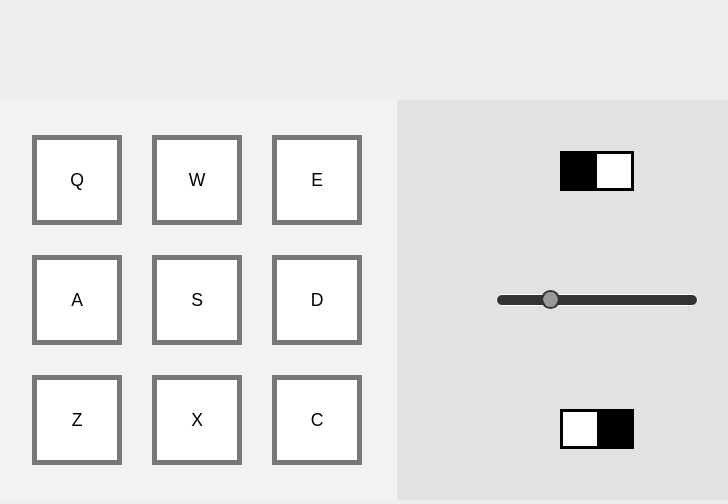
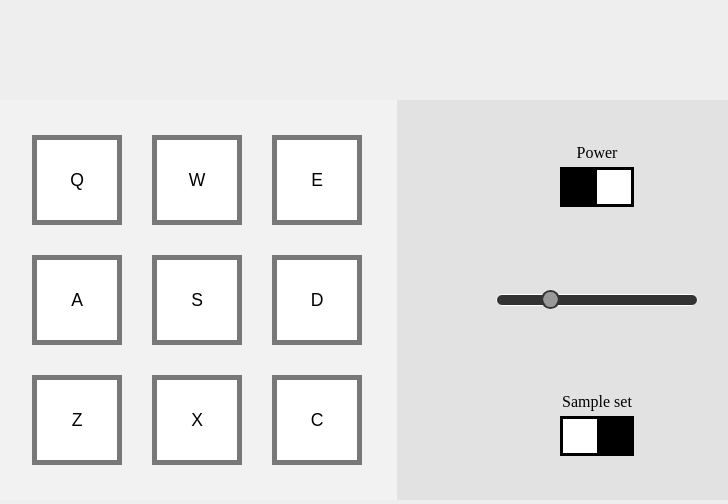
Before and after one commit to Drummer143/drum-machine, a React (Create React App) app: page / in a window 1280 px wide. Shown: the top 504 px of the page, without its empty margins (243-971 px from the left). Built offline with nearby package versions, Linux system fonts and the light colour scheme.

Commit message:
feat: add name for switchers

```diff
--- a/src/components/Setup/Setup.css
+++ b/src/components/Setup/Setup.css
@@ -26,10 +26,19 @@
   outline: solid 2px #333;
 }
 
+.wrapper {
+  width: 74px;
+  text-align: center;
+  background-color: #000;
+}
+.wrapper p {
+  padding-bottom: 5px;
+  background-color: #e2e2e2;
+}
+
 .checkbox {
   width: 74px;
   height: 40px;
-  background-color: #000;
 }
 .checkbox input {
   display: none;
--- a/src/components/Setup/Setup.js
+++ b/src/components/Setup/Setup.js
@@ -8,18 +8,24 @@ function Setup({ volume, setVolume, status, setStatus, currSet, setCurrSet }) {
 
     return (
         <div className='setup'>
+            <div className='wrapper'>
+                <p>Power</p>
                 <label className='checkbox'>
                     <input type='checkbox' checked={status} onChange={e => setStatus(e.target.checked)} />
                     <div style={status ? switchEr : {}} />
                 </label>
+            </div>
 
             <input type='range' value={volume} min={0} max={1} step={0.01} onChange={(e => setVolume(e.target.value))} className='range' />
 
+            <div className='wrapper'>
+                <p>Sample set</p>
                 <label className='checkbox'>
                     <input type='checkbox' checked={currSet} onChange={e => setCurrSet(e.target.checked)} />
                     <div style={currSet ? {} : switchEr} />
                 </label>
             </div>
+        </div>
     );
 }
 
--- a/src/components/Setup/Setup.scss
+++ b/src/components/Setup/Setup.scss
@@ -31,11 +31,22 @@
     outline: solid 2px #333;
 }
 
+.wrapper {
+    width: 74px;
+
+    text-align: center;
+    background-color: #000;
+
+    p {
+        padding-bottom: 5px;
+
+        background-color: #e2e2e2;
+    }
+}
+
 .checkbox {
     width: 74px;
     height: 40px;
-
-    background-color: #000;
 
     input {
         display: none;
```
Also changed, not shown: 1 other file (tests, documents, lock files or other folders). Lines whose indentation alone changed are shown as unchanged.
